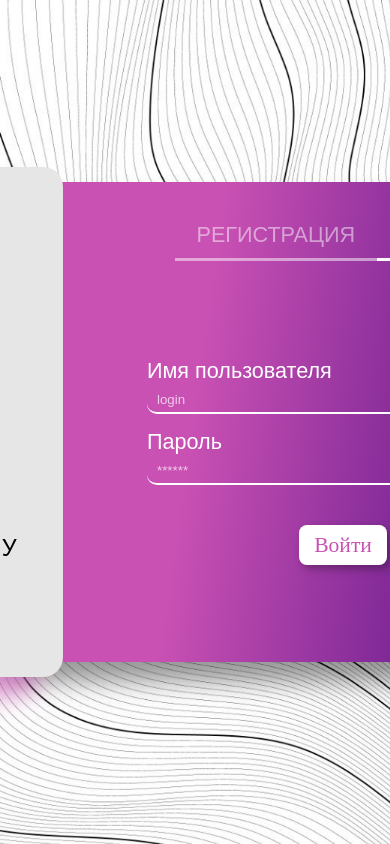
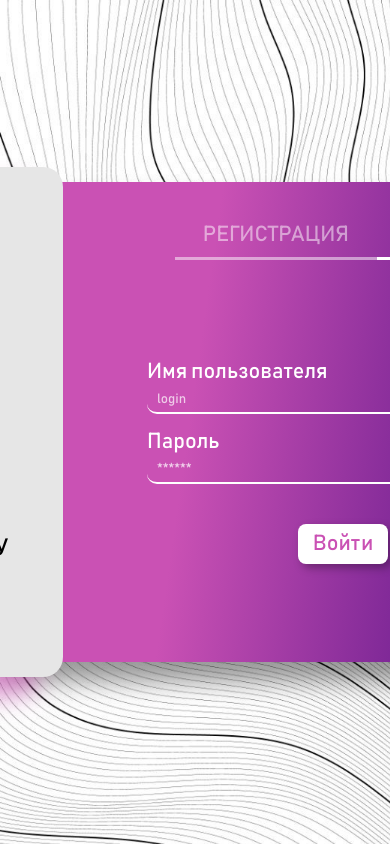
Before and after one commit to lordwartz/link-hub, a Flask app: page /auth in a window 390 px wide; the page is wider, and only the part inside the window is pictured. Run offline with Flask 3, Linux system fonts and the light colour scheme.

Commit message:
fix mobile font

```diff
--- a/static/css/auth.css
+++ b/static/css/auth.css
@@ -1,3 +1,9 @@
+@font-face {
+    font-family: Bahnschrift;
+    src: url('/static/fonts/Bahnschrift.ttf');
+    font-display: swap;
+}
+
 body {
     display: flex;
     justify-content: center;
@@ -6,6 +12,7 @@ body {
     width: 100vw;
     margin: 0;
     font-family: 'Bahnschrift', sans-serif;
+    font-weight: 400;
     font-size: 18px;
     background-image: url("/static/img/backgroung.jpg");
     background-size: cover;
@@ -161,6 +168,8 @@ input:-webkit-autofill {
         max-width: 100%;
         min-height: 100%;
         background-size: cover;
+        font-family: 'Bahnschrift', sans-serif;
+        font-weight: 500;
     }
 
     .content_window {
--- a/static/css/group.css
+++ b/static/css/group.css
@@ -47,6 +47,7 @@
     -webkit-box-orient: vertical;
     text-overflow: ellipsis;
     max-height: 100%;
+    text-align: center;
 }
 
 .back {
--- a/static/pages/auth.html
+++ b/static/pages/auth.html
@@ -3,6 +3,7 @@
 <head>
     <meta charset="UTF-8">
     <title>Вход|Link<Hub></title>
+    <meta name="viewport" content="width=device-width, initial-scale=0.4"/>
     <link rel="stylesheet" href="/static/css/auth.css">
     <link rel="stylesheet" href="/static/css/templates.css">
     <script src="/static/scripts/modal_helper.js"></script>
--- a/static/pages/error_page.html
+++ b/static/pages/error_page.html
@@ -3,6 +3,7 @@
 <head>
     <meta charset="UTF-8">
     <title>Link<Hub></title>
+    <meta name="viewport" content="width=device-width, initial-scale=0.4"/>
     <link rel="stylesheet" href="/static/css/auth.css">
     <link rel="stylesheet" href="/static/css/error_page.css">
 </head>
--- a/static/pages/group.html
+++ b/static/pages/group.html
@@ -3,6 +3,7 @@
 <head>
     <meta charset="UTF-8">
     <title>Link<Hub></title>
+    <meta name="viewport" content="width=device-width, initial-scale=0.4"/>
     <link rel="stylesheet" href="/static/css/index.css">
     <link rel="stylesheet" href="/static/css/group.css">
     <link rel="stylesheet" href="/static/css/templates.css">
@@ -10,6 +11,7 @@
     <script src="/static/scripts/modal_helper.js"></script>
     <script src="/static/scripts/handle_items.js"></script>
     <script src="/static/scripts/utils.js"></script>
+
 </head>
 <body data-location="{current_location}">
 <div class="aside_background"></div>
--- a/static/pages/index.html
+++ b/static/pages/index.html
@@ -3,6 +3,7 @@
 <head>
     <meta charset="UTF-8">
     <title>Link<Hub></title>
+    <meta name="viewport" content="width=device-width, initial-scale=0.4"/>
     <link rel="stylesheet" href="/static/css/index.css">
     <link rel="stylesheet" href="/static/css/templates.css">
     <script src="/static/scripts/index.js"></script>
--- a/static/pages/settings.html
+++ b/static/pages/settings.html
@@ -3,6 +3,7 @@
 <head>
     <meta charset="UTF-8">
     <title>Link<Hub></title>
+    <meta name="viewport" content="width=device-width, initial-scale=0.4"/>
     <link rel="stylesheet" href="/static/css/index.css">
     <link rel="stylesheet" href="/static/css/group.css">
     <link rel="stylesheet" href="/static/css/settings.css">
@@ -11,6 +12,7 @@
     <script src="/static/scripts/settings.js"></script>
     <script src="/static/scripts/handle_items.js"></script>
     <script src="/static/scripts/utils.js"></script>
+
 </head>
 <body>
 <div class="aside_background"></div>
```
Also changed, not shown: static/css/index.css (+10 -2 lines), static/fonts/Bahnschrift.ttf (added).
